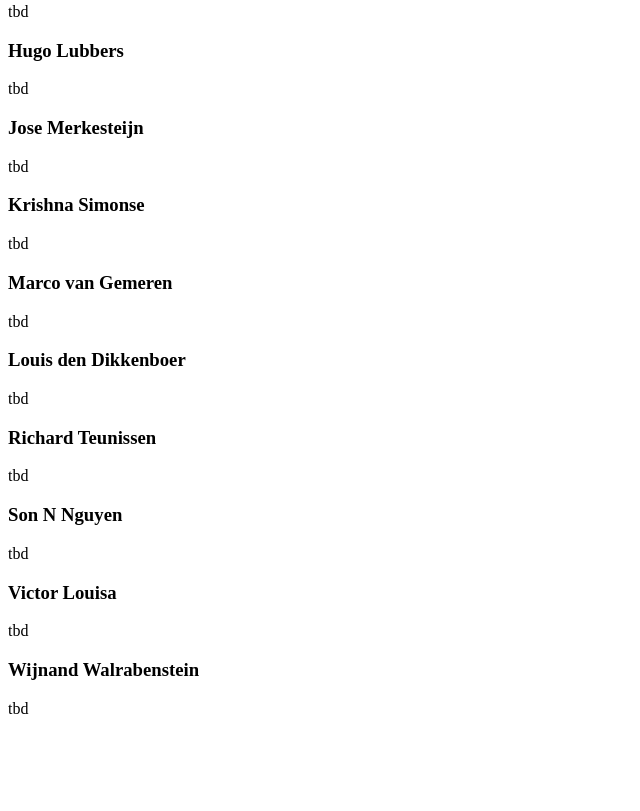
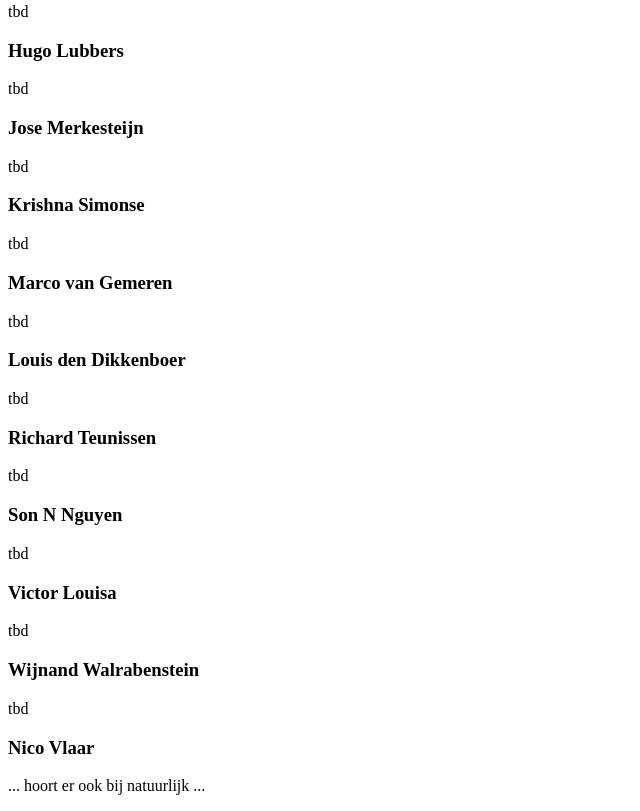
Before and after one commit to remcovdh/webfronthtml5acc, a plain HTML site: page overall/personal.html in a window 1280 px wide. Shown: the part 363-1174 px from the top of the page, without its empty margins (0-640 px from the left). Before the commit the page ends 1097 px from the top, so only its background shows below. Drawn offline with Linux system fonts and the light colour scheme.

Commit message:
Test de commit!!!

```diff
--- a/overall/personal.html
+++ b/overall/personal.html
@@ -67,5 +67,9 @@
 		<p>
 			tbd
 		</p>
+		<h3>Nico Vlaar</h3>
+		<p>
+			... hoort er ook bij natuurlijk ...
+		</p>
 	</body>
 </html>
```
Also changed, not shown: overall/file-permission.png (added).
